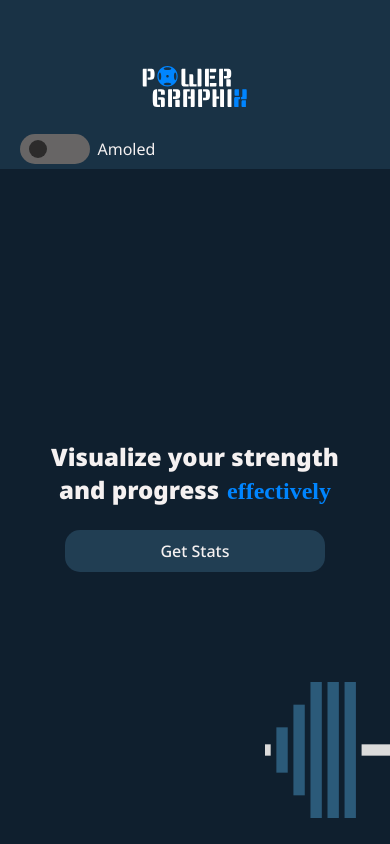
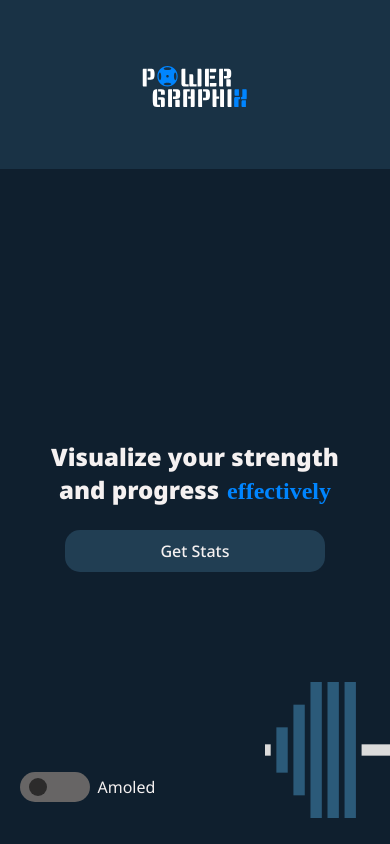
Before and after one commit to AtanasovCode/lift-log, a React (Vite) app: page / in a window 390 px wide. Shown: the top 844 px of the page. Built offline with nearby package versions, Linux system fonts and the light colour scheme; a web font is replaced by a local one.

Commit message:
fixed toggle responsiveness issue in hero section

```diff
--- a/src/components/Toggle.jsx
+++ b/src/components/Toggle.jsx
@@ -34,9 +34,6 @@ const Toggle = () => {
 export default Toggle;
 
 const ToggleContainer = styled.div`
-  position: absolute;
-  bottom: 3%;
-  left: 5%;
   display: flex;
   align-items: center;
   justify-content: center;
--- a/src/components/homepage/Hero.jsx
+++ b/src/components/homepage/Hero.jsx
@@ -37,7 +37,9 @@ const Hero = () => {
     return (
         <HeroSection>
             <HeroImageContainer>
-                <Toggle />
+                <ToggleContainer>
+                    <Toggle />
+                </ToggleContainer>
 
                 <HeroImage
                     src={logo}
@@ -113,7 +115,6 @@ const HeroImageContainer = styled.div`
     align-items: center;
     justify-content: center;
     padding: 1rem;
-    position: relative;
 
     @media (max-width: 1024px) {
         width: 100vw;
@@ -123,6 +124,12 @@ const HeroImageContainer = styled.div`
     @media (max-width: 768px) {
         height: 20vh;
     }
+`;
+
+const ToggleContainer = styled.div`
+    position: absolute;
+    bottom: 5%;
+    left: 5%;
 `;
 
 const HeroImage = styled.img`
```
